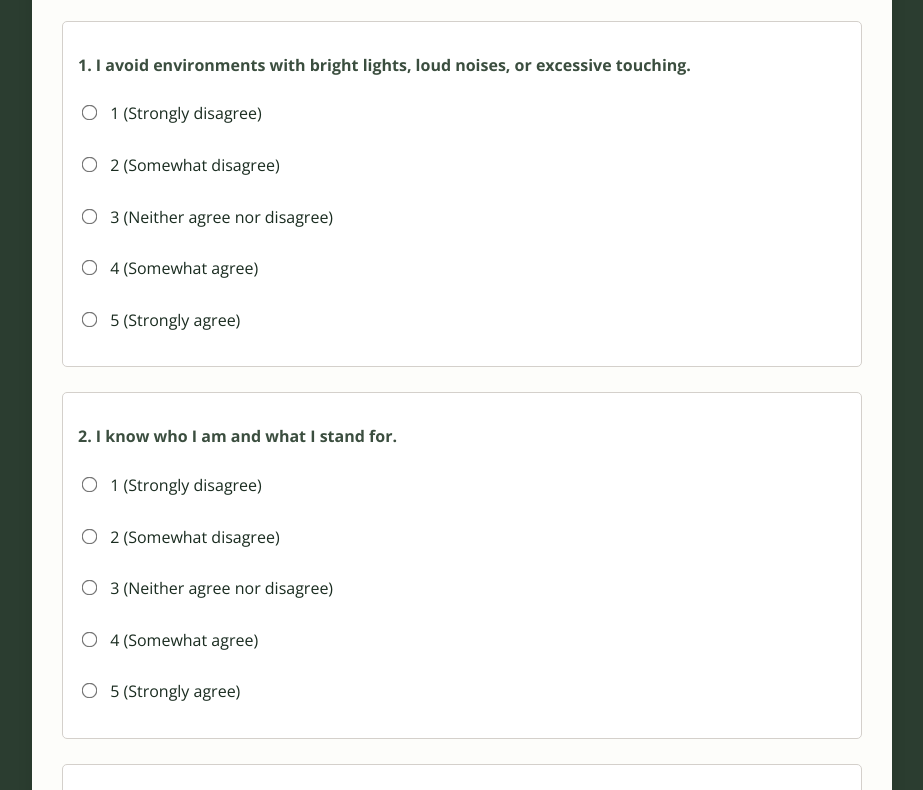
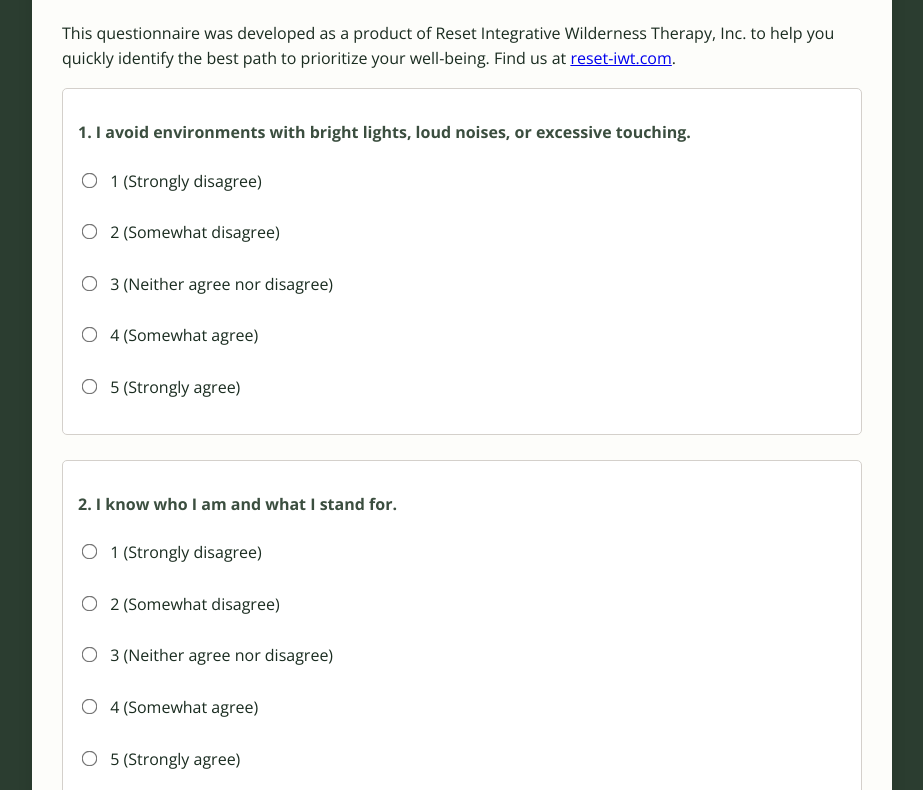
Before and after one commit to Reset-IWT/reset-guide, a plain HTML site: page index.html in a window 1280 px wide. Shown: the part 180-970 px from the top of the page, without its empty margins (178-1101 px from the left). Drawn offline with nearby package versions, Linux system fonts and the light colour scheme.

Commit message:
Update index.html
Added description and link back to site

```diff
--- a/index.html
+++ b/index.html
@@ -16,6 +16,7 @@
 <body>
     <div class="container">
         <h1>CogSyF Questionnaire</h1>
+	<p>This questionnaire was developed as a product of Reset Integrative Wilderness Therapy, Inc. to help you quickly identify the best path to prioritize your well-being. Find us at <a href="https://www.reset-iwt.com">reset-iwt.com</a>.</p>
 
         <form id="questionnaireForm">
 	    <div class="question-group">
```
